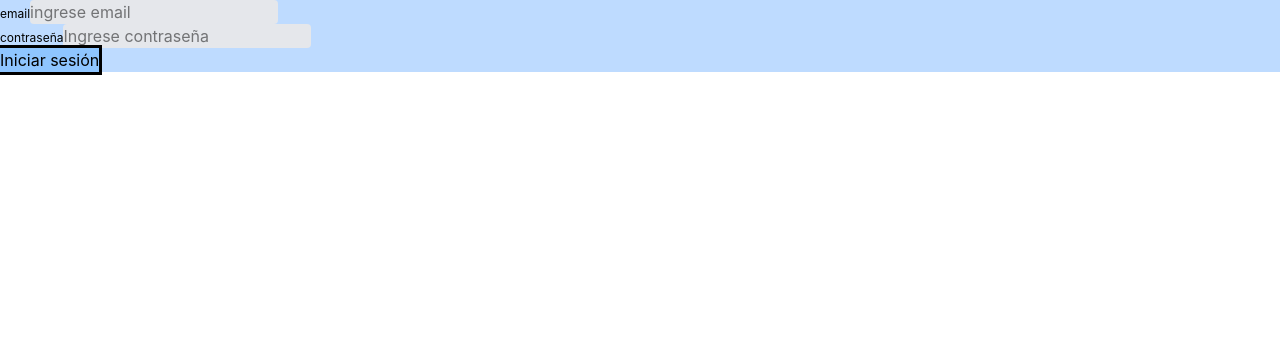
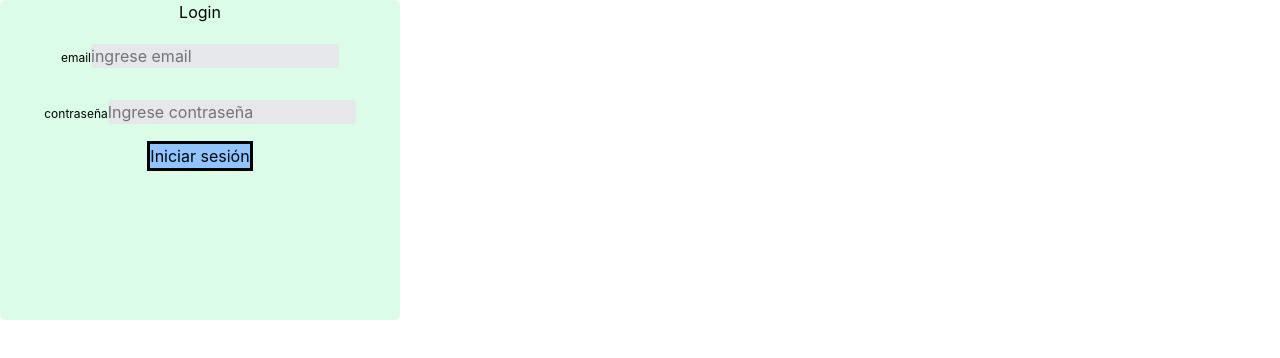
Before and after one commit to Brayan1210-1/pantryscope-1038385031, a React (Vite) app: page / in a window 1280 px wide. Shown: the top 358 px of the page. Built offline with nearby package versions, Linux system fonts and the light colour scheme.

Commit message:
card y login

```diff
--- a/package.json
+++ b/package.json
@@ -13,6 +13,7 @@
     "@tailwindcss/vite": "^4.2.2",
     "react": "^19.2.4",
     "react-dom": "^19.2.4",
+    "react-router": "^7.14.1",
     "tailwindcss": "^4.2.2"
   },
   "devDependencies": {
--- a/src/atoms/Button.tsx
+++ b/src/atoms/Button.tsx
@@ -1,6 +1,7 @@
 interface ButtonProps {
     name: string;
     onClick: () => void;
+    style?: string;
 }
 
 export const Button = (props: ButtonProps) => {
--- a/src/atoms/Card.tsx
+++ b/src/atoms/Card.tsx
@@ -1,15 +1,15 @@
-/*import type { ReactNode } from "react";
+import type { ReactNode } from "react";
 
 interface CardProp {
     children: ReactNode;
 }
 
 
-export const Card = () => {
-    return(
-        <div >
-
+export const Card = ({ children }: CardProp) => {
+    return (
+        <div className="h-80 w-100 bg-green-100 justify-center-safe justify-items-center
+        rounded-md">
+            {children}
         </div>
     )
 }
-    */
--- a/src/atoms/Input.tsx
+++ b/src/atoms/Input.tsx
@@ -10,7 +10,7 @@ interface InputProps {
 
 export const Input = (props: InputProps) => {
     return (
-        <div className="grid-cols-1">
+        <div className="grid-cols-1 p-3 m-2">
             <label className="text-xs">{props.label}</label>
             <input placeholder={props.placeHolder} value={props.value} onChange={props.onChange} type={props.type} id={props.label}
 
--- a/src/components/LoginForm.tsx
+++ b/src/components/LoginForm.tsx
@@ -1,6 +1,7 @@
 import { Input } from "../atoms/Input";
 import { Button } from "../atoms/Button";
 import { useState } from "react";
+import { Card } from "../atoms/Card";
 
 export const LoginForm = () => {
     /* mocks de la api*/
@@ -12,12 +13,13 @@ export const LoginForm = () => {
     }
 
     return (
-        <div className="bg-blue-200 ">
-
+        <Card >
+            <h1 > Login </h1>
             <Input label="email" type={"email"} value={email} placeHolder={"ingrese email"} onChange={(e) => setEmail(e.target.value)} />
             <Input type={"password"} label={"contraseña"} value={password} placeHolder={"Ingrese contraseña"} onChange={(e) => setPassword(e.target.value)} />
-
-            <Button name={"Iniciar sesión"} onClick={token} />
-        </div>
+            <div className="justify-end" >
+                <Button name={"Iniciar sesión"} onClick={token} />
+            </div>
+        </Card>
     );
 };
```
Also changed, not shown: 1 other file (tests, documents, lock files or other folders).
